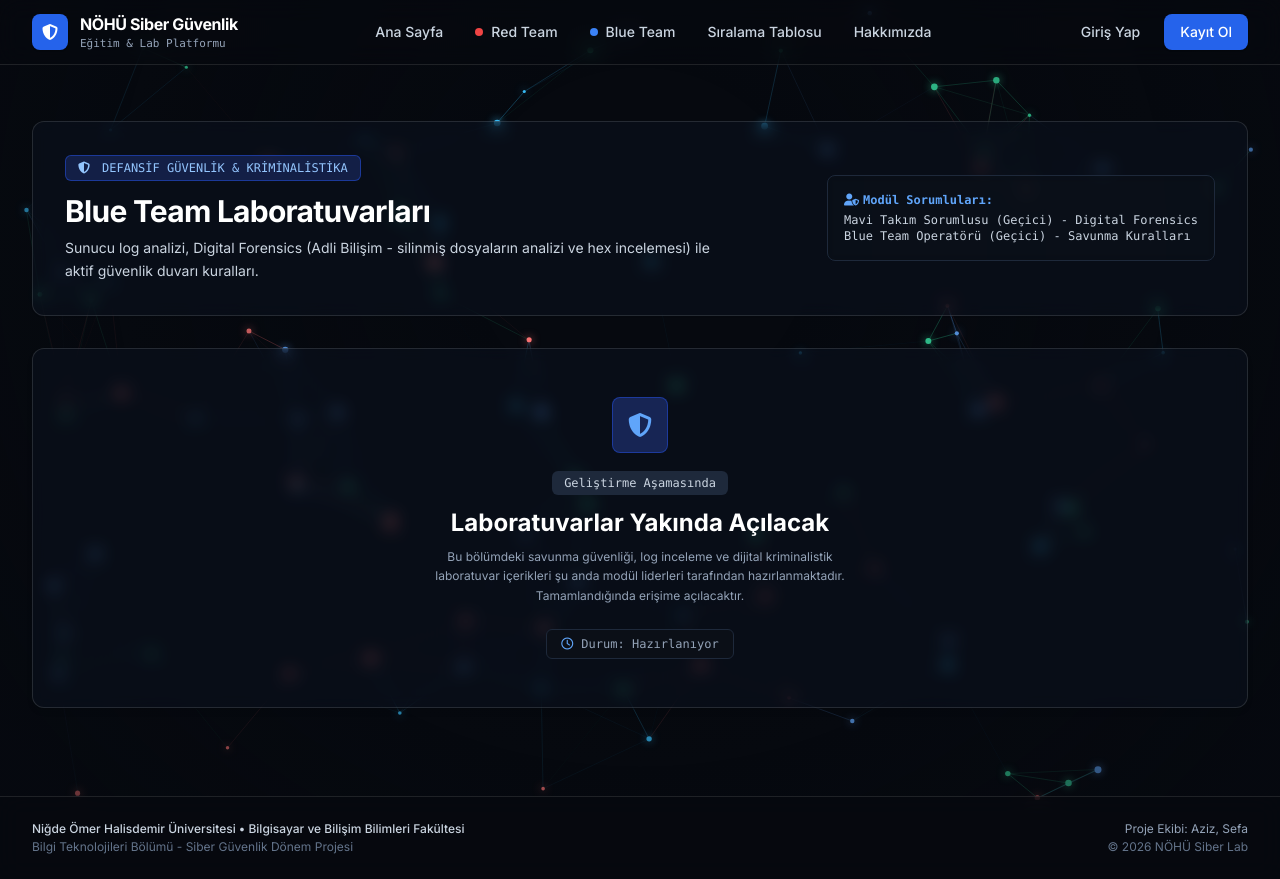
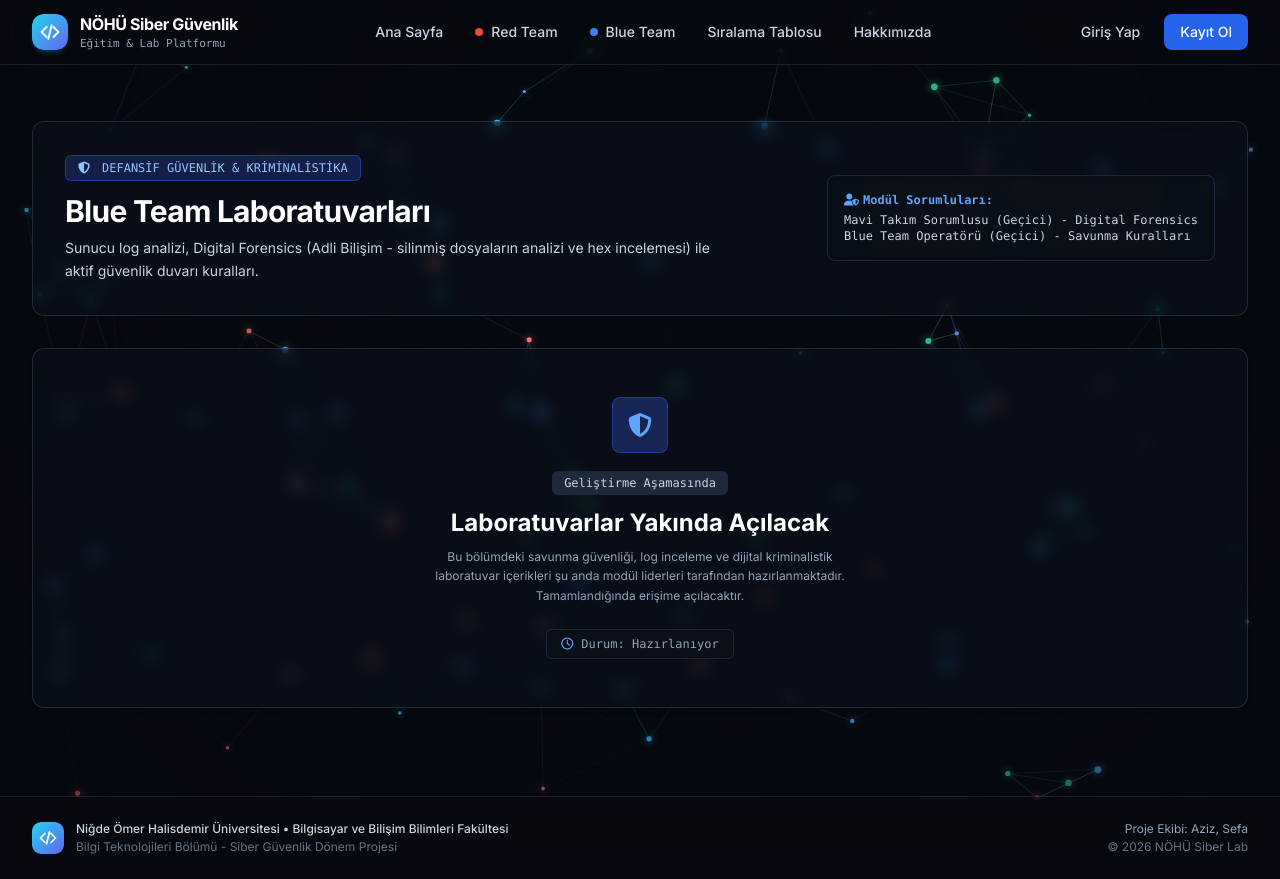
Before and after one commit to KLaxx0n/cyber-hub, a Flask app: page /blue-team in a window 1280 px wide. Run offline with Flask 3, Linux system fonts and the light colour scheme; some libraries are stand-ins or nearby versions.

Commit message:
Add official NOHU Bilisim logo to navbar brand and browser tab favicon

```diff
--- a/templates/base.html
+++ b/templates/base.html
@@ -29,6 +29,11 @@
     <!-- CSRF Token Meta -->
     <meta name="csrf-token" content="{{ csrf_token() if csrf_token is defined else '' }}">
 
+    <!-- Favicon & Sekme Simgeleri -->
+    <link rel="icon" href="{{ url_for('static', filename='img/favicon.svg') }}" type="image/svg+xml">
+    <link rel="icon" href="{{ url_for('static', filename='img/favicon-32.png') }}" type="image/png" sizes="32x32">
+    <link rel="apple-touch-icon" href="{{ url_for('static', filename='img/apple-touch-icon.png') }}">
+
     <!-- Custom Cyber CSS -->
     <link rel="stylesheet" href="{{ url_for('static', filename='css/cyber.css') }}?v=glass_fixed_v1">
     {% block extra_head %}{% endblock %}
@@ -48,11 +53,9 @@
                 <!-- Brand / Logo -->
                 <div class="flex items-center space-x-3">
                     <a href="{{ url_for('index') }}" class="flex items-center space-x-3 group">
-                        <div class="w-9 h-9 rounded-lg bg-blue-600 text-white flex items-center justify-center font-bold text-base shadow-sm">
-                            <i class="fa-solid fa-shield-halved"></i>
-                        </div>
+                        <img src="{{ url_for('static', filename='img/logo.svg') }}" alt="NÖHÜ Bilişim Logo" class="w-9 h-9 rounded-xl shadow-md shadow-cyan-500/20 group-hover:scale-105 transition-transform duration-200 object-cover">
                         <div>
-                            <div class="font-bold text-white text-sm sm:text-base tracking-tight leading-tight">NÖHÜ Siber Güvenlik</div>
+                            <div class="font-bold text-white text-sm sm:text-base tracking-tight leading-tight group-hover:text-cyan-300 transition-colors">NÖHÜ Siber Güvenlik</div>
                             <div class="text-[11px] text-slate-400 font-mono">Eğitim & Lab Platformu</div>
                         </div>
                     </a>
@@ -155,9 +158,12 @@
     <!-- Footer -->
     <footer class="border-t border-white/10 bg-[#06090f]/50 backdrop-blur-md py-6 text-xs text-slate-400 mt-12 relative z-10">
         <div class="max-w-7xl mx-auto px-4 sm:px-6 lg:px-8 flex flex-col md:flex-row items-center justify-between gap-3">
-            <div>
-                <p class="font-medium text-slate-300">Niğde Ömer Halisdemir Üniversitesi &bull; Bilgisayar ve Bilişim Bilimleri Fakültesi</p>
-                <p class="text-slate-500 mt-0.5">Bilgi Teknolojileri Bölümü - Siber Güvenlik Dönem Projesi</p>
+            <div class="flex items-center space-x-3">
+                <img src="{{ url_for('static', filename='img/logo.svg') }}" alt="NÖHÜ Bilişim Logo" class="w-8 h-8 rounded-lg shadow-sm">
+                <div>
+                    <p class="font-medium text-slate-300">Niğde Ömer Halisdemir Üniversitesi &bull; Bilgisayar ve Bilişim Bilimleri Fakültesi</p>
+                    <p class="text-slate-500 mt-0.5">Bilgi Teknolojileri Bölümü - Siber Güvenlik Dönem Projesi</p>
+                </div>
             </div>
             <div class="text-center md:text-right">
                 <p class="text-slate-400">Proje Ekibi: Aziz, Sefa</p>
```
Also changed, not shown: static/img/apple-touch-icon.png (added), static/img/favicon-32.png (added), static/img/favicon.svg (added), static/img/logo.svg (added).
